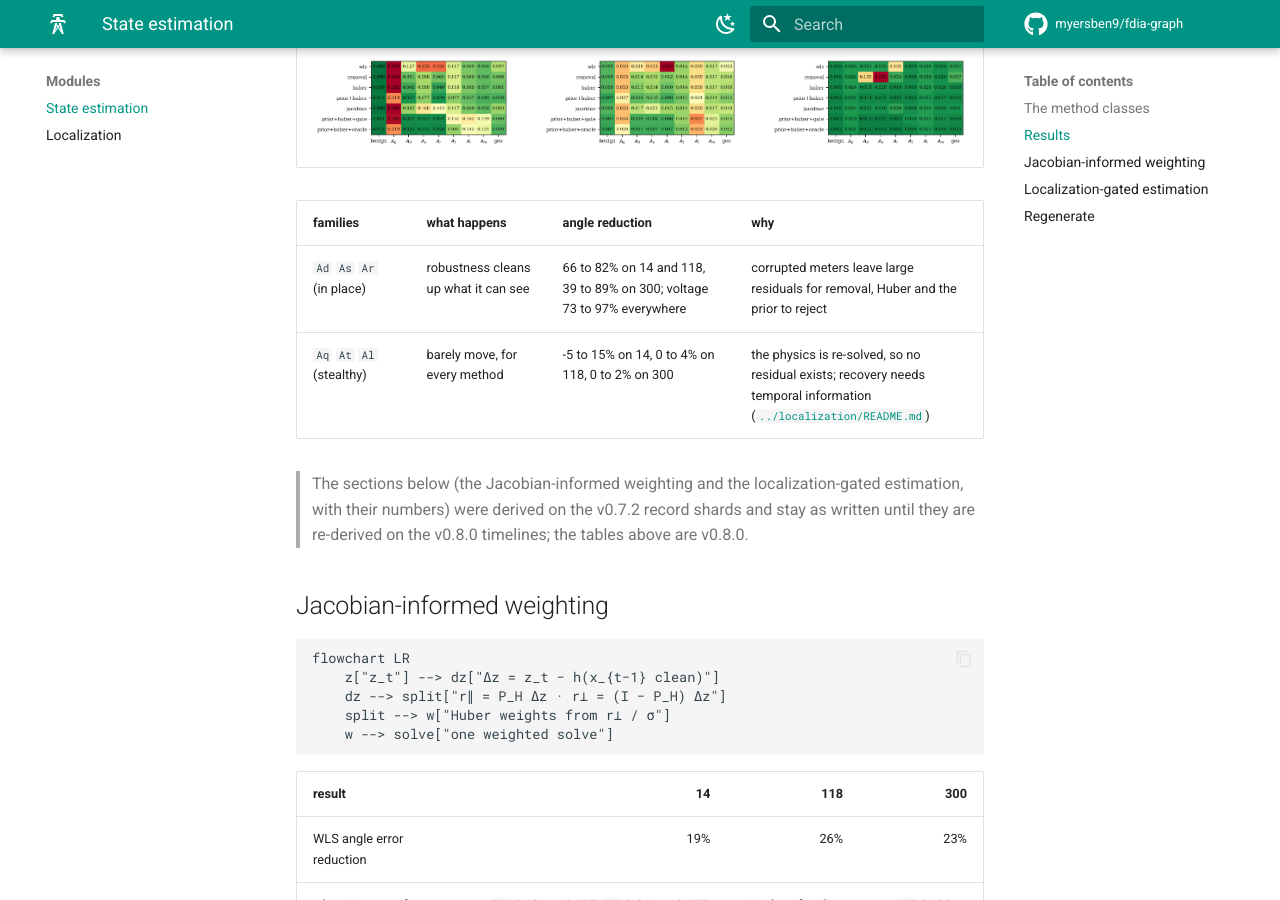
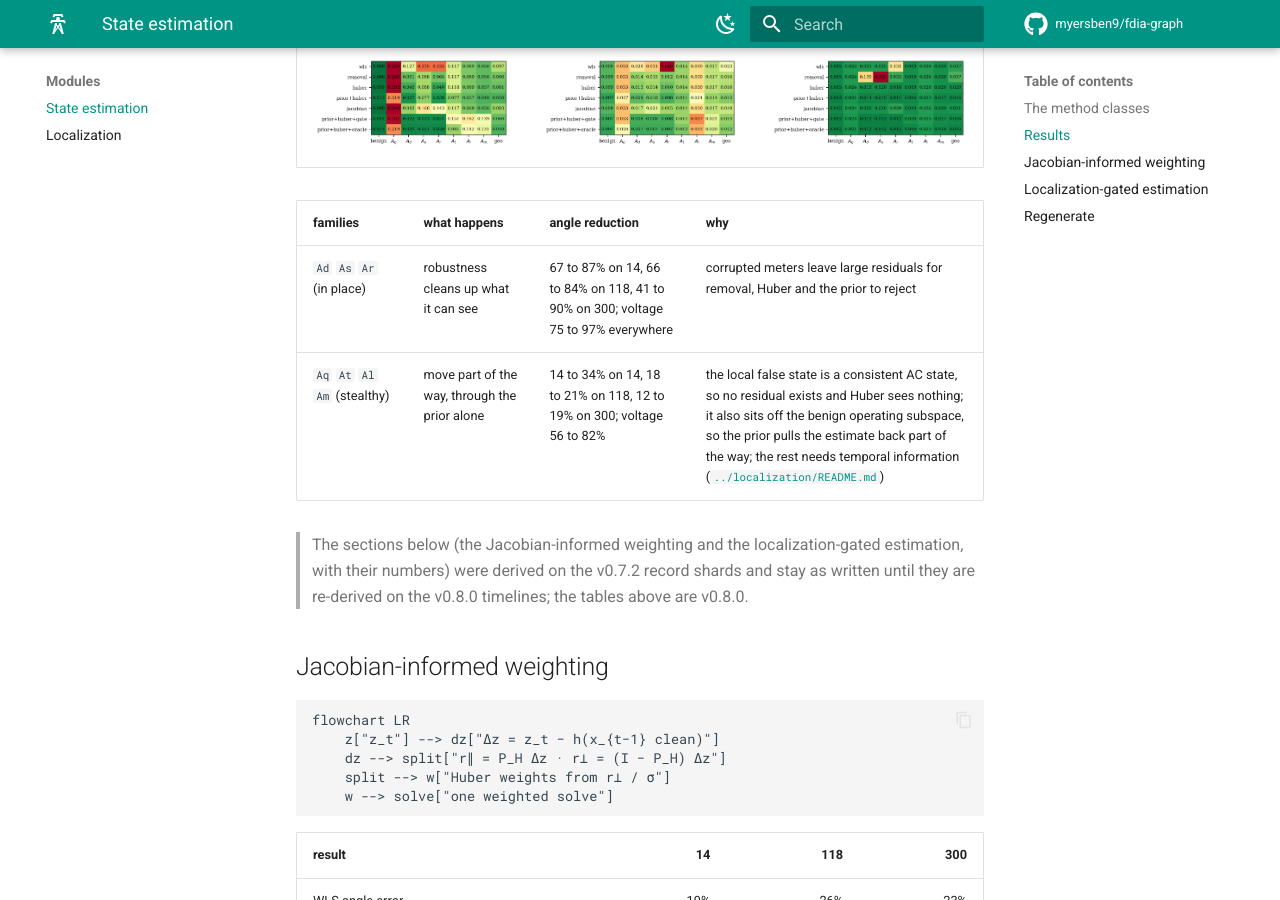
Before and after one commit to myersben9/fdia-graph, an MkDocs documentation site: the page built from docs/se/README.md, in a window 1280 px wide and 900 px high, scrolled down 3878 px. Built offline with MkDocs 1.6.1 and Material for MkDocs 9.7.7, drawn with Linux system fonts in a browser that asks for light colours; comment, search, counter and statistics services are not loaded; some of the changed text lies outside the part shown.

Commit message:
SE guide: the family summary and the IEEE-300 wall times from the v0.8.0 run

```diff
--- a/docs/se/README.md
+++ b/docs/se/README.md
@@ -110,8 +110,8 @@ Angle MAE per estimator and family (degrees, lower is better, `geo` is the summa
 
 | families | what happens | angle reduction | why |
 |---|---|---|---|
-| `Ad` `As` `Ar` (in place) | robustness cleans up what it can see | 66 to 82% on 14 and 118, 39 to 89% on 300; voltage 73 to 97% everywhere | corrupted meters leave large residuals for removal, Huber and the prior to reject |
-| `Aq` `At` `Al` (stealthy) | barely move, for every method | -5 to 15% on 14, 0 to 4% on 118, 0 to 2% on 300 | the physics is re-solved, so no residual exists; recovery needs temporal information ([`../localization/README.md`](../localization/README.md)) |
+| `Ad` `As` `Ar` (in place) | robustness cleans up what it can see | 67 to 87% on 14, 66 to 84% on 118, 41 to 90% on 300; voltage 75 to 97% everywhere | corrupted meters leave large residuals for removal, Huber and the prior to reject |
+| `Aq` `At` `Al` `Am` (stealthy) | move part of the way, through the prior alone | 14 to 34% on 14, 18 to 21% on 118, 12 to 19% on 300; voltage 56 to 82% | the local false state is a consistent AC state, so no residual exists and Huber sees nothing; it also sits off the benign operating subspace, so the prior pulls the estimate back part of the way; the rest needs temporal information ([`../localization/README.md`](../localization/README.md)) |
 
 > The sections below (the Jacobian-informed weighting and the localization-gated estimation, with their
 > numbers) were derived on the v0.7.2 record shards and stay as written until they are re-derived on
@@ -177,5 +177,5 @@ python docs/se/make_report.py                  # tables (markdown) + figures + C
 | | |
 |---|---|
 | skip arms | `FG_SKIP=removal,...` (every published column ran every arm) |
-| wall time, CPU, IEEE-300 | WLS 1 min, Huber 2.1 h, prior + Huber 47 min, Jacobian weighting 5 min, each gated arm 48 min |
+| wall time, CPU, IEEE-300 (v0.8.0 run) | WLS about a minute, residual removal 3.2 h, Huber 2.8 h, prior + Huber 56 min, Jacobian weighting 4 min, each gated arm 56 min |
 | re-runs | score from `results/cache/` in about a minute per arm |
```
